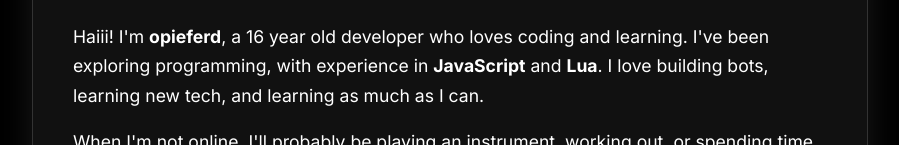
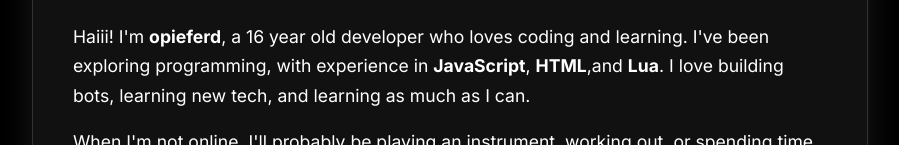
Before and after one commit to opieferd/opieferd.dev, a plain HTML site: page index.html in a window 1280 px wide. Shown: the part 612-757 px from the top of the page, without its empty margins (190-1089 px from the left). Drawn offline with Linux system fonts and the light colour scheme.

Commit message:
Update index.html

```diff
--- a/index.html
+++ b/index.html
@@ -27,7 +27,7 @@
                 <h2>About Me</h2>
                 <p>
                     Haiii! I'm <strong>opieferd</strong>, a 16 year old developer who loves coding and learning.
-                    I've been exploring programming, with experience in <strong>JavaScript</strong> and
+                    I've been exploring programming, with experience in <strong>JavaScript</strong>, <strong>HTML</strong>,and
                     <strong>Lua</strong>. I love building bots, learning new tech, and learning as much as I can.
                 </p>
                 <p>
```
